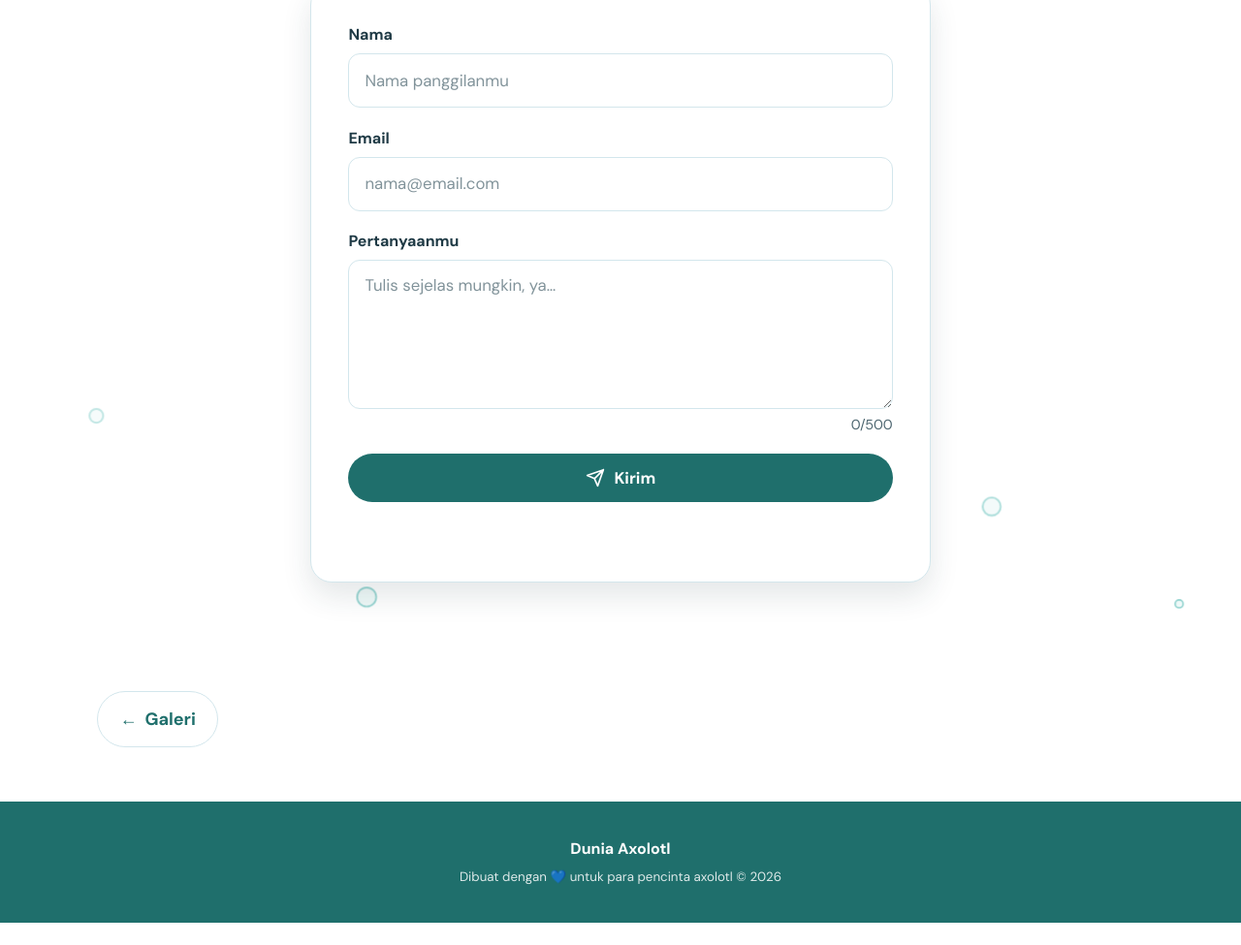
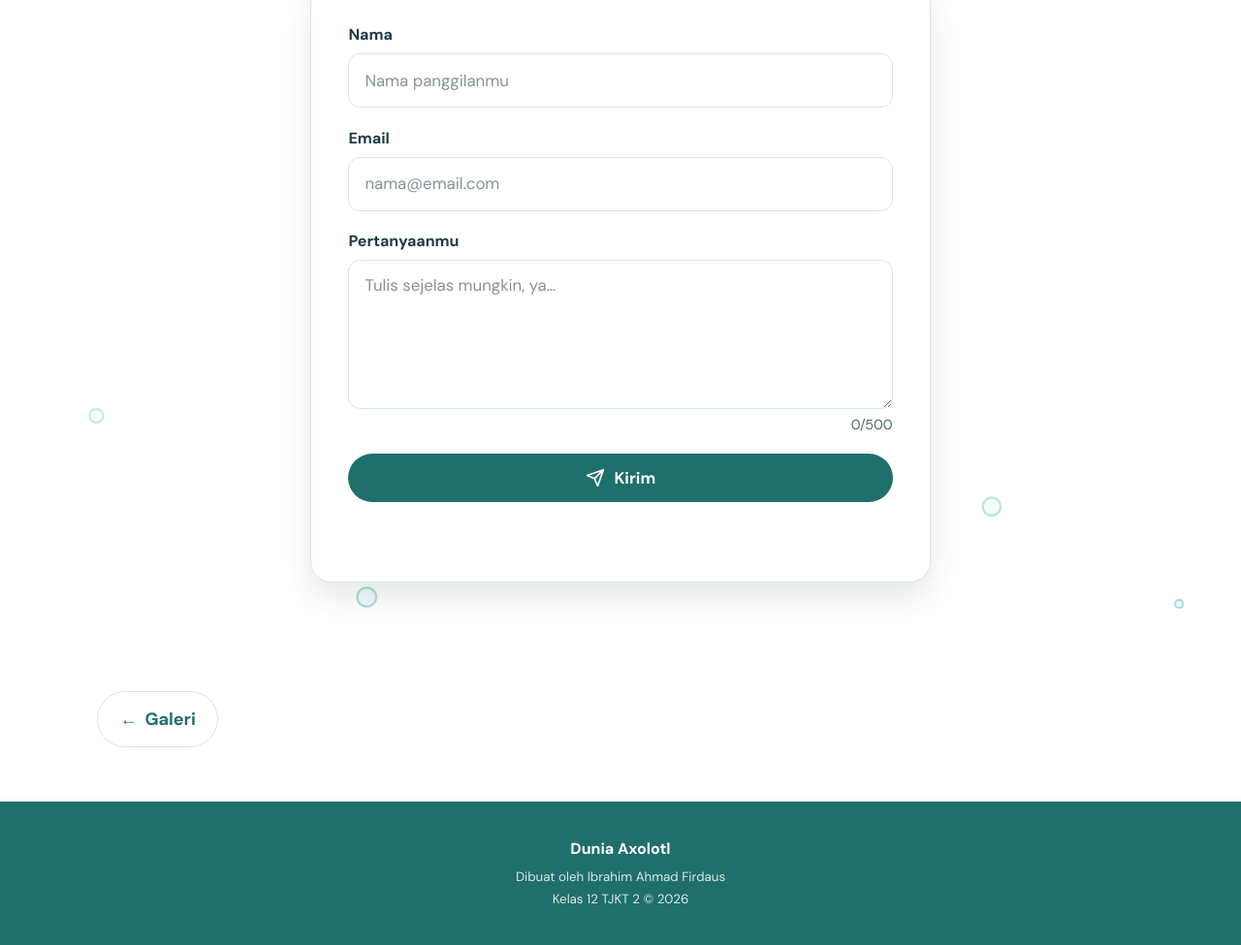
Before and after one commit to Kizura124/Kenal-Axolot-, a plain HTML site: page tanya.html in a window 1280 px wide. Shown: the part 285-1260 px from the top of the page at 97% size. Before the commit the page ends 1237 px from the top, so only its background shows below. Drawn offline with Linux system fonts and the light colour scheme.

Commit message:
tanya.html

```diff
--- a/tanya.html
+++ b/tanya.html
@@ -148,7 +148,7 @@
   <!-- ===== FOOTER ===== -->
   <footer>
     <strong>Dunia Axolotl</strong>
-    <small>Dibuat dengan 💙 untuk para pencinta axolotl &copy; <span id="tahun"></span></small>
+    <small>Dibuat oleh Ibrahim Ahmad Firdaus<br>Kelas 12 TJKT 2 &copy; <span id="tahun"></span></small>
   </footer>
 
   <!-- Tombol kembali ke atas (muncul setelah halaman di-scroll) -->
```
